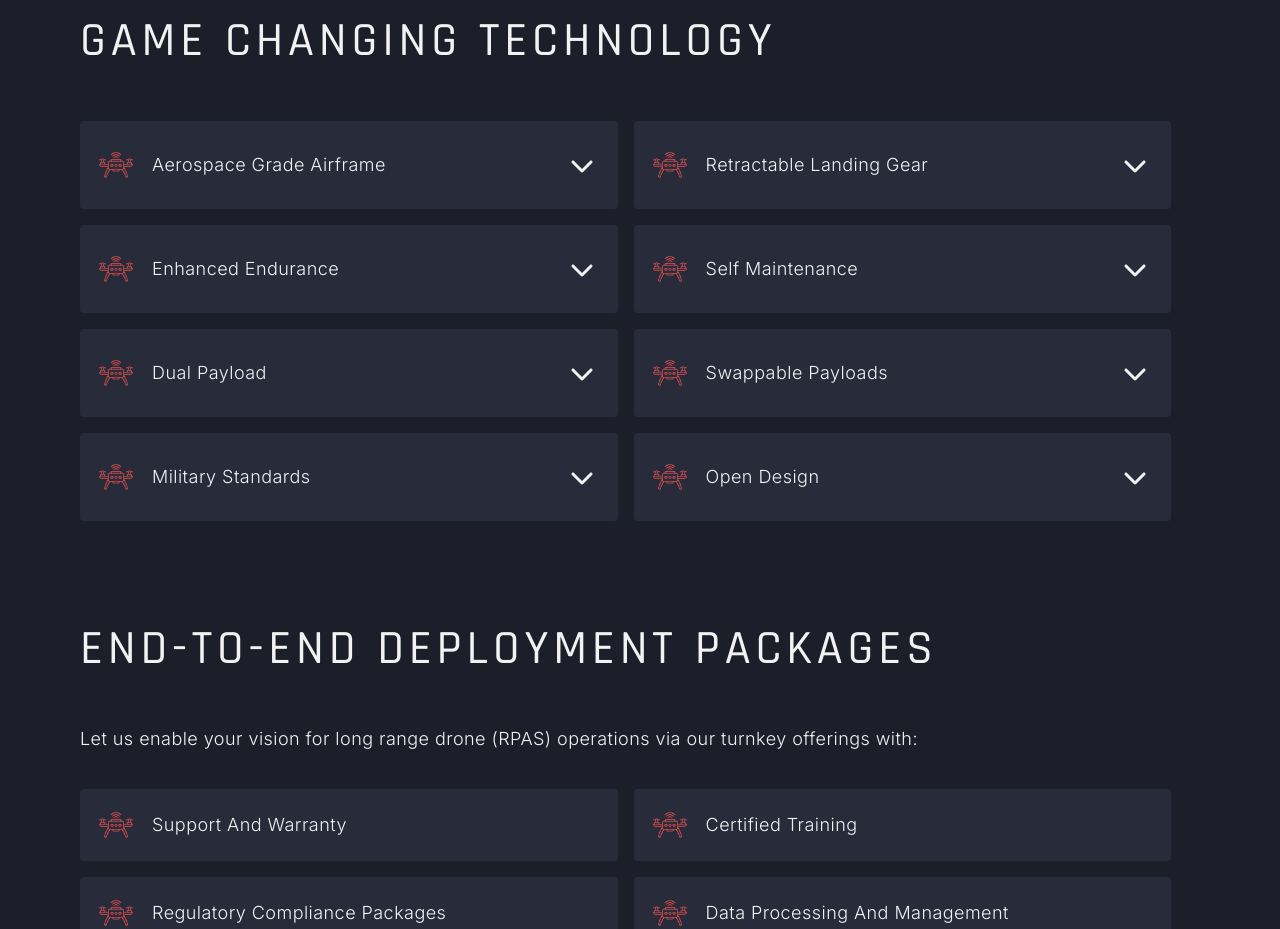
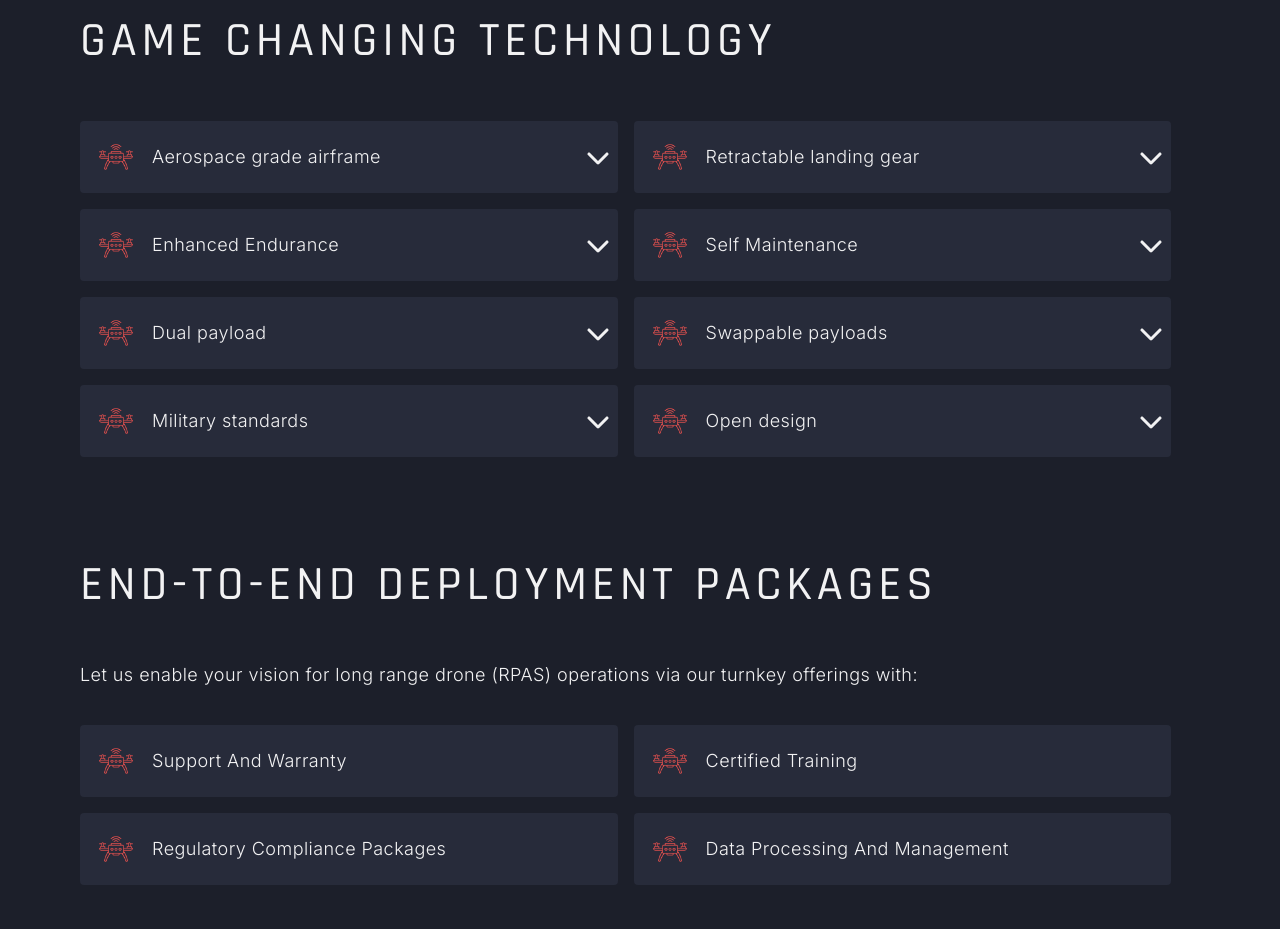
Before and after one commit to KGFliight/fliight-technologies-ca, a React (Vite) app: page /drones/deltaquad-evo in a window 1280 px wide. Shown: the part 1760-2689 px from the top of the page. Built offline with nearby package versions, Linux system fonts and the light colour scheme.

Commit message:
dropdown menu animations

```diff
--- a/src/components/DeltaQuadEvoInfo.jsx
+++ b/src/components/DeltaQuadEvoInfo.jsx
@@ -1,14 +1,13 @@
 import { useState } from 'react'
 import iconDrone from '../assets/images/icons/icon-drone.png'
-import deltaQuadInfoImage from '../assets/images/dq-evo-info.png'
 import deltaQuadFlexibility from '../assets/images/deltaquad-evo-flexibility.png'
 import deltaQuadEvoGif from '../assets/images/dq-evo-intro.gif'
-import deltaQuadPropellerImage from '../assets/images/dq-evo-info-propeller.png'
 import { FontAwesomeIcon } from '@fortawesome/react-fontawesome'
 import { faChevronDown } from '@fortawesome/free-solid-svg-icons'
 import '../App.css'
 import AOS from 'aos'
 import 'aos/dist/aos.css'
+import { useSpring, animated } from 'react-spring'
 
 function DeltaQuadEvoInfo() {
   AOS.init()
@@ -88,12 +87,16 @@ function DeltaQuadEvoInfo() {
 
   const [openTechItem, setOpenTechItem] = useState(null)
 
+  //const toggleTechItem = (itemId) => {
+  //  if (openTechItem === itemId) {
+  //    setOpenTechItem(null)
+  //  } else {
+  //    setOpenTechItem(itemId)
+  //  }
+  //}
+
   const toggleTechItem = (itemId) => {
-    if (openTechItem === itemId) {
-      setOpenTechItem(null)
-    } else {
-      setOpenTechItem(itemId)
-    }
+    setOpenTechItem(openTechItem === itemId ? null : itemId)
   }
 
   return (
@@ -142,29 +145,52 @@ function DeltaQuadEvoInfo() {
         </h3>
 
         <div className="flex flex-col md:flex-row flex-wrap tracking-wide leading-loose my-6 text-sm md:text-lg uppercase ">
-          {technologyItems.map((item) => (
+          {technologyItems.map((item) => {
+            // Determine if the current item is open
+            const isOpen = openTechItem === item.id
+            // Use Spring to animate the dropdown
+            const props = useSpring({
+              to: {
+                opacity: isOpen ? 1 : 0,
+                maxHeight: isOpen ? '500px' : '0px',
+                overflow: 'hidden',
+
+              },
+            })
+
+            return (
               <div key={item.id} className="md:w-[44%] lg:w-[48%] my-2 mr-4">
                 <div className="bg-ft-dark-grey p-2 rounded text-2xl font-medium">
                   <button
                     onClick={() => toggleTechItem(item.id)}
-                  className="flex items-center w-full text-left [&>*:nth-child(3)]:ml-auto [&>*:nth-child(3)]:p-4 text-sm md:text-lg font-light font-['Inter'] tracking-wide leading-loose my-2"
+                    className="flex items-center w-full text-left [&>*:nth-child(3)]:ml-auto [&>*:nth-child(3)]:p-2 text-sm md:text-lg font-light font-['Inter'] tracking-wide leading-loose"
                   >
                     <img
                       src={iconDrone}
                       alt="drone icon"
                       className="w-[40px] h-[40px] m-2 md:mr-4 inline-flex"
                     />
-                  <span className="capitalize">{item.heading}</span>
-                  <FontAwesomeIcon icon={faChevronDown} className="text-2xl" />
+                    {item.heading}
+                    <FontAwesomeIcon
+                      icon={faChevronDown}
+                      className="text-2xl ml-auto"
+                    />
                   </button>
-                {openTechItem === item.id && (
-                  <div className="text-white mt-3 p-3 normal-case text-base leading-loose tracking-wide font-light font-['Inter'] border-t rounded border-ft-black shadow bg-ft-black transition-all duration-300">
+                  {/* Animated div for item content */}
+                  <animated.div
+                    style={props}
+                    className="text-white px-3 normal-case text-base leading-loose tracking-wide font-light font-['Inter']"
+                  >
+                    <div className="h-4">
+
+                    </div>
+
                     {item.contents}
-                  </div>
-                )}
+                  </animated.div>
                 </div>
               </div>
-          ))}
+            )
+          })}
         </div>
       </div>
 
--- a/src/components/DropdownMenu.jsx
+++ b/src/components/DropdownMenu.jsx
@@ -1,4 +1,3 @@
-import { useState, useEffect } from 'react';
 import { Link } from 'react-router-dom';
 import '../App.css';
 
--- a/src/components/Footer.jsx
+++ b/src/components/Footer.jsx
@@ -1,4 +1,3 @@
-import deltaQuad from '../assets/images/logos/deltaquad.png'
 import { FontAwesomeIcon } from '@fortawesome/react-fontawesome'
 import {
   faPhone,
```
Lines whose indentation alone changed are shown as unchanged.
